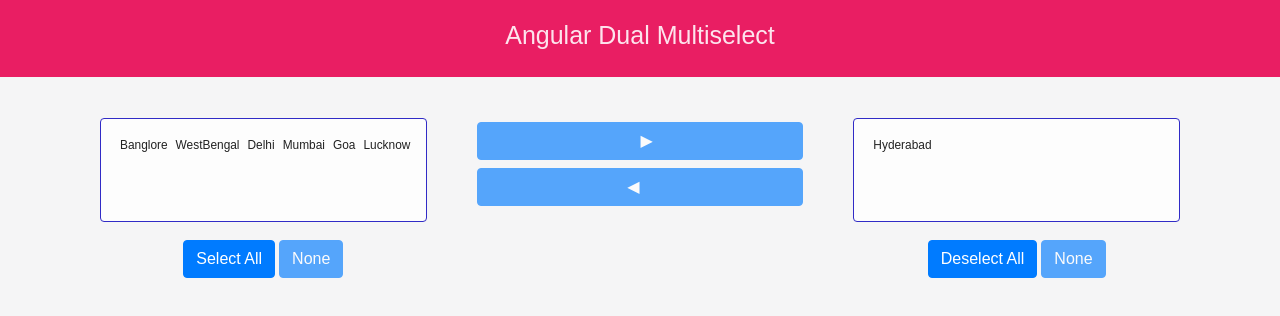
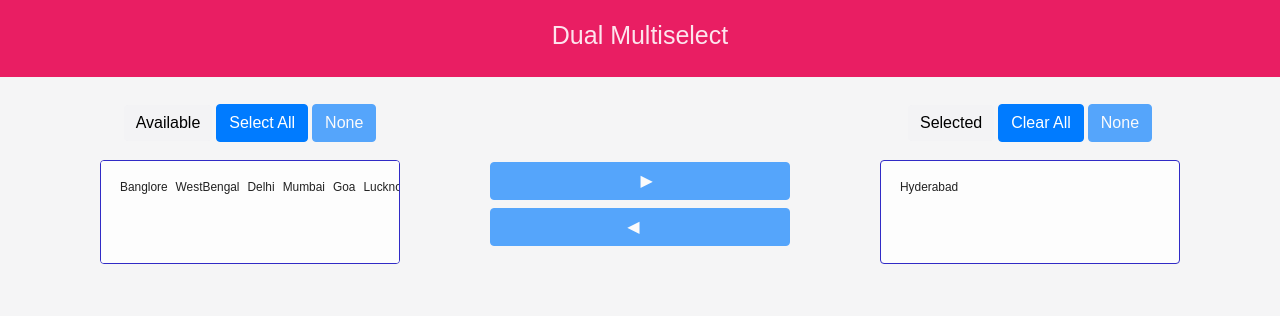
Before and after one commit to KrishnaGit89/angular-dual-multi-select-forms-huvcyz, an Angular app: page / in a window 1280 px wide. Shown: the top 316 px of the page. Built offline with nearby package versions, Linux system fonts and the light colour scheme; a web font is replaced by a local one.

Commit message:
1 file modified

```diff
--- a/src/app/app.component.html
+++ b/src/app/app.component.html
@@ -1,19 +1,24 @@
 <div class="jumbotron text-center">
   <h1 class="display-5">
-    Angular Dual Multiselect
+    Dual Multiselect
   </h1>
 </div>
-
 <div class="container">
-
-
   <div class="col-md-4" style="display:inline-block;">
-        <!-- Form starts -->
+    <div id="outer">
+      <div class="inner">
+      <button type="submit" class="btn btn-primary pull-left"  style = "display:inline;color: black;background-color: #f3f3f5;border: unset;">Available</button>
+      </div>
+      <div class="inner">
+      <button type="submit" class="btn btn-primary pull-left" (click)="selectAll(available)" [disabled]="disabled || isAllSelected(available)" style ="display:inline;">Select All</button>
+      </div>
+      <div class="inner"><button type="submit" class="btn btn-primary pull-right" (click)="selectNone(available)"
+    [disabled]="!isAnySelected(available)"  style ="display:inline;">None</button></div>
+    </div>
+    <!-- Form 1 starts -->
     <form [formGroup]="leftForm" (ngSubmit)="onSubmit()">
-          <!-- Gender -->
       <div class="group-gap">
         <div class="d-block my-3">
-
           <div class="mb-3">
             <select multiple class="custom-select" formControlName="CityLeft">
               <option *ngFor="let item of available.sift; let idx=index;"
@@ -22,26 +27,14 @@
               [draggable]="!disabled && format.draggable" (dragstart)="drag($event, item, available)" (dragend)="dragEnd(available)"
               >{{item._name}}</option>
           </select>
-
-                <!-- error block -->
-                <div class="invalid-feedback" *ngIf="isSubmitted && CityLeft.errors?.required">
-                  <sup>*</sup>Please enter your city name
           </div>
         </div>
-
       </div>
+    </form>
+    <!-- Form 1 ends -->
   </div>
-
-          <div id="outer">
-            <div class="inner">
-              <button type="submit" class="btn btn-primary pull-left" (click)="selectAll(available)" [disabled]="disabled || isAllSelected(available)" style ="display:inline;">Select All</button>
-            </div>
-            <div class="inner"><button type="submit" class="btn btn-primary pull-right" (click)="selectNone(available)"
-          [disabled]="!isAnySelected(available)"  style ="display:inline;">None</button></div>
-          </div>
-        </form><!-- Form ends -->
-      </div>
-      <div  class="col-md-4" style="display:inline-block;margin: 20px;">
+  <!-- Start to move items from LTR/RTL -->
+  <div class="col-md-4" style="display:inline-block;margin: 60px;">
     <button type="button" name="addBtn" class="btn btn-primary btn-block"
   (click)="moveItem(available, confirmed)" [ngClass]="'point-right'"
   [disabled]="available.pick.length === 0"></button>
@@ -49,10 +42,22 @@
 			(click)="moveItem(confirmed, available)" [ngClass]="'point-left'"
 			[disabled]="confirmed.pick.length === 0"></button>
   </div>
+  <!-- End to move items from LTR/RTL -->
   <div class="col-md-4" style="display:inline-block">
-        <!-- Form starts -->
+    <div id="outer">
+    <div class="inner">
+    <button type="submit" class="btn btn-primary pull-left"  style = "display:inline;color: black;background-color: #f3f3f5;border: unset;">Selected</button>
+    </div>
+      <div class="inner">
+        <button type="submit" class="btn btn-primary pull-left" (click)="selectAll(confirmed)" [disabled]="disabled || isAllSelected(confirmed)" style ="display:inline;">Clear All</button>
+      </div>
+      <div class="inner">
+        <button type="submit" class="btn btn-primary pull-right" (click)="selectNone(confirmed)"
+      [disabled]="!isAnySelected(confirmed)"  style ="display:inline;">None</button>
+      </div>
+    </div>
+    <!-- Form 2 starts -->
     <form [formGroup]="rightForm" (ngSubmit)="onSubmit()">
-          <!-- Gender -->
       <div class="group-gap">
         <div class="d-block my-3">
 
@@ -62,30 +67,11 @@
                   (click)="disabled ? null : selectItem(confirmed.pick, item); shiftClick($event, idx, confirmed, item)"
                   [ngClass]="{selected: isItemSelected(confirmed.pick, item), disabled: disabled}"
                   [draggable]="!disabled && format.draggable" (dragstart)="drag($event, item, confirmed)" (dragend)="dragEnd(confirmed)">{{item._name}}</option>
-            <!-- <option *ngFor="let city of CityRight" [ngValue]="city" (change)="changeCity($event)">{{city}}</option> -->
           </select>
-
-                <!-- error block -->
-                <div class="invalid-feedback" *ngIf="isSubmitted && CityRight.errors?.required">
-                  <sup>*</sup>Please enter your city name
           </div>
         </div>
-
       </div>
-
-
+    </form>
+    <!-- Form ends -->
   </div>
-          <div id="outer">
-            <div class="inner">
-            <button type="submit" class="btn btn-primary pull-left" (click)="selectAll(confirmed)" [disabled]="disabled || isAllSelected(confirmed)" style ="display:inline;">Deselect All</button></div>
-            <div class="inner">
-            <button type="submit" class="btn btn-primary pull-right" (click)="selectNone(confirmed)"
-            [disabled]="!isAnySelected(confirmed)"  style ="display:inline;">None</button></div>
 </div>
-
-
-        </form><!-- Form ends -->
-      </div>
-
-
-</div>
```
Lines whose indentation alone changed are shown as unchanged.
